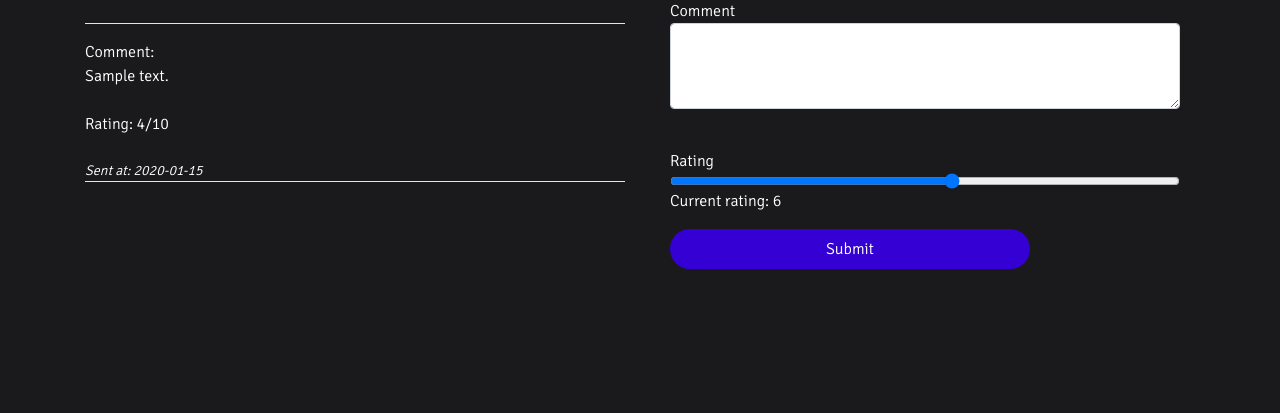
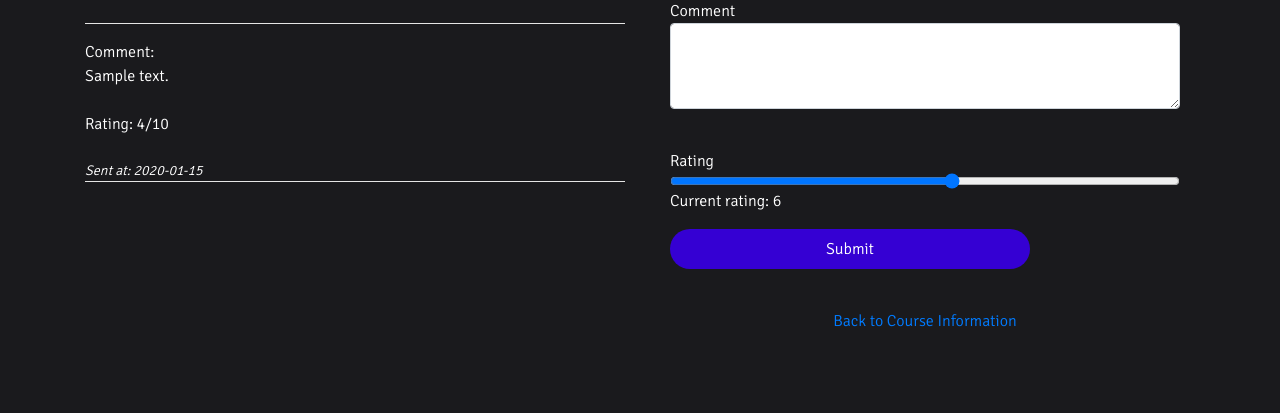
Before and after one commit to shiftleino/golf-course-app, a Flask app: template src/templates/reviews.html in a window 1280 px wide. Shown: the part 213-626 px from the top of the page. Run offline with Flask 2, Linux system fonts and the light colour scheme; the template is opened without the code that fills it: most values are stand-ins (such as "Sample title", 1, 10 or a date in 2020); some libraries are stand-ins or nearby versions.

Commit message:
Added functionality to return from review page

```diff
--- a/src/templates/reviews.html
+++ b/src/templates/reviews.html
@@ -72,6 +72,10 @@
                     <input type="hidden" name="csrf_token" value="{{ session.csrf_token }}">
                 </div>
             </form>
+            <br>
+            <div class="text-center">
+                <a href="/courses/{{ course }}">Back to Course Information</a>
+            </div>
         </div>
     </div>
 {% endblock content %}
```
